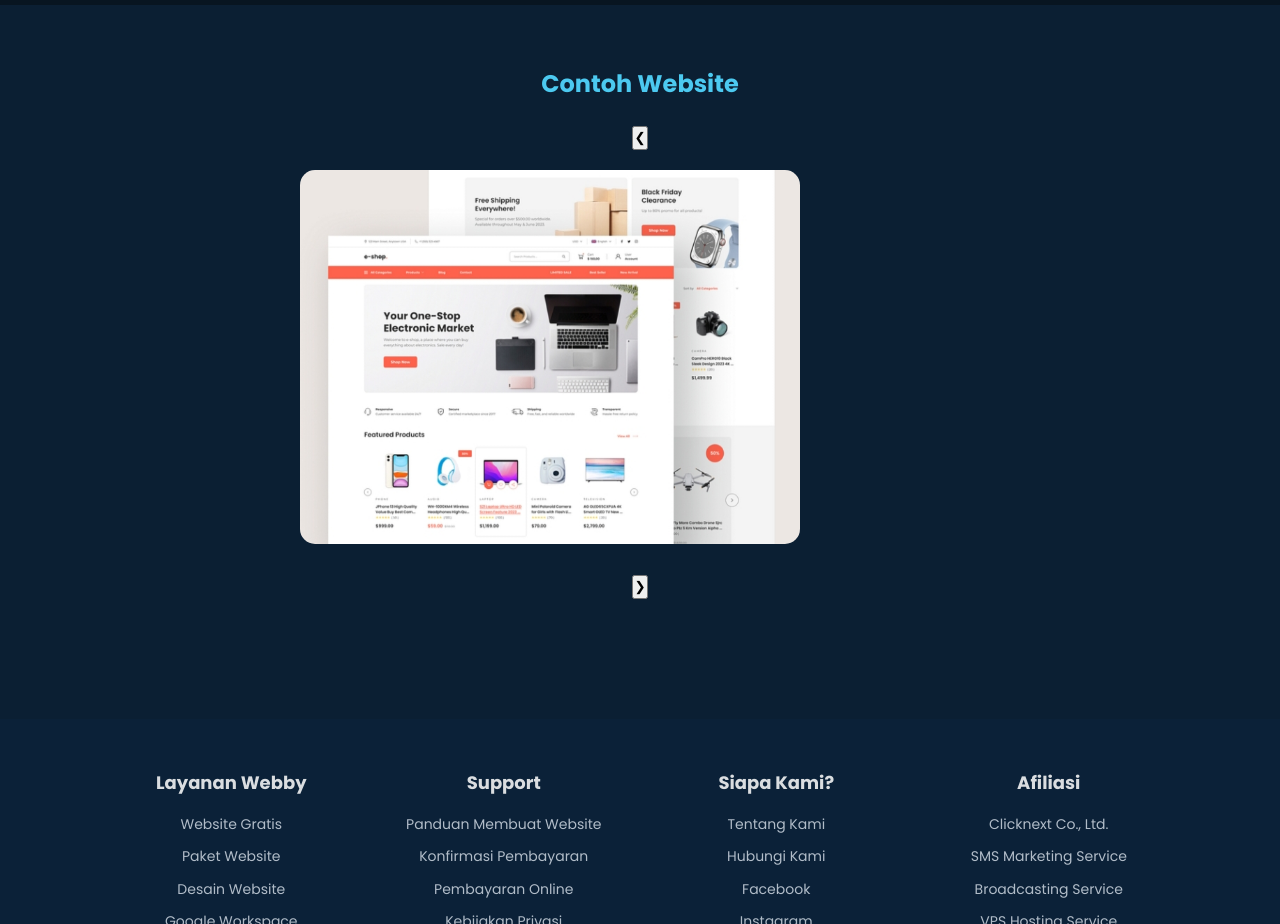
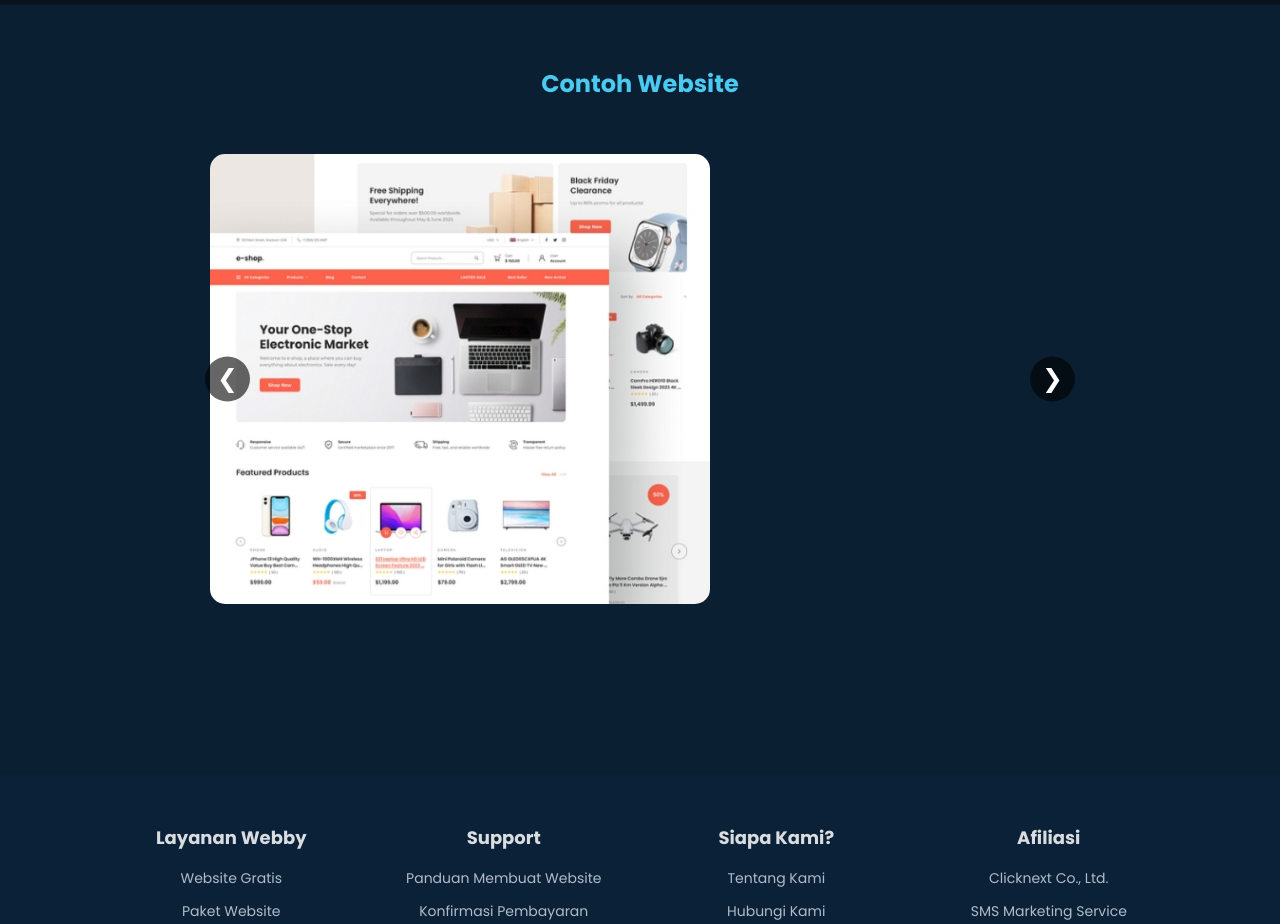
Before and after one commit to webbyjasa/Webbyjasaa, a plain HTML site: page index.html in a window 1280 px wide. Shown: the part 1700-2624 px from the top of the page. Drawn offline with Linux system fonts and the light colour scheme.

Commit message:
Update style.css

```diff
--- a/style.css
+++ b/style.css
@@ -425,3 +425,87 @@ nav{
     text-align: center;
   }
 }
+
+
+/* =========================
+   PORTFOLIO SLIDER
+========================= */
+
+.slider-wrapper {
+    position: relative;
+    max-width: 900px;
+    margin: 30px auto;
+    display: flex;
+    align-items: center;
+    gap: 15px;
+}
+
+.slider {
+    display: flex;
+    overflow: hidden;
+    width: 100%;
+    scroll-behavior: smooth;
+}
+
+.slide {
+    min-width: 100%;
+    flex-shrink: 0;
+}
+
+.slide img {
+    width: 100%;
+    height: 450px;
+    object-fit: cover;
+    display: block;
+    border-radius: 15px;
+}
+
+/* TOMBOL GESER */
+
+.slider-btn {
+    position: absolute;
+    top: 50%;
+    transform: translateY(-50%);
+    width: 45px;
+    height: 45px;
+    border: none;
+    border-radius: 50%;
+    background: rgba(0,0,0,0.6);
+    color: white;
+    font-size: 25px;
+    cursor: pointer;
+    z-index: 5;
+    transition: 0.3s;
+}
+
+.slider-btn:hover {
+    background: #007bff;
+}
+
+.slider-btn.prev {
+    left: 15px;
+}
+
+.slider-btn.next {
+    right: 15px;
+}
+
+/* HP */
+
+@media (max-width: 768px) {
+
+    .slider-wrapper {
+        max-width: 100%;
+    }
+
+    .slide img {
+        height: 300px;
+    }
+
+    .slider-btn {
+        width: 38px;
+        height: 38px;
+        font-size: 20px;
+    }
+
+}
```
